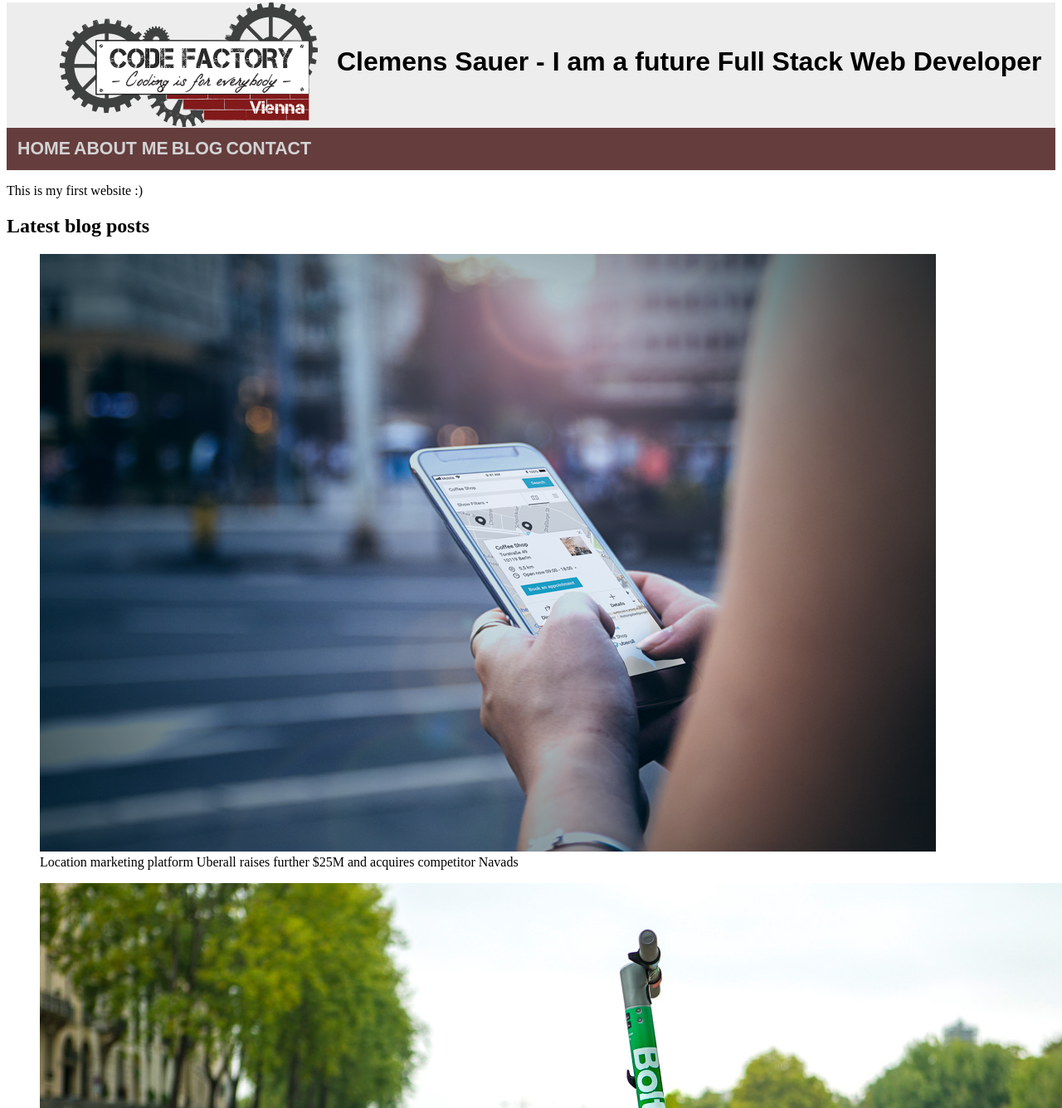
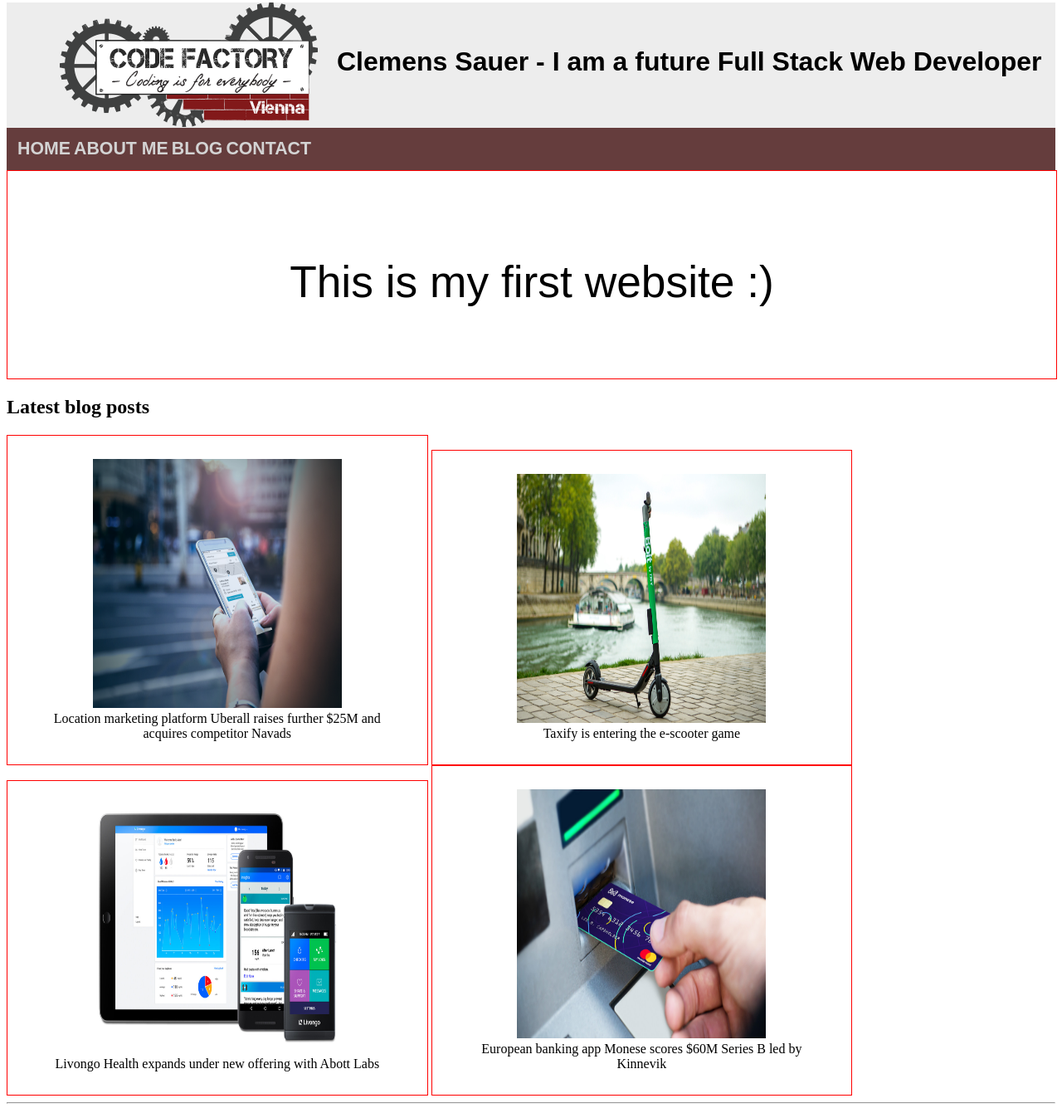
Before and after one commit to clemi1004/FSWD70-Clemens_Sauer-CodeReview-01, a plain HTML site: page index.html in a window 1280 px wide. Shown: the part 5-1340 px from the top of the page at 83% size. Drawn offline with Linux system fonts and the light colour scheme.

Commit message:
files refreshed

```diff
--- a/index.html
+++ b/index.html
@@ -28,22 +28,30 @@
 
 	<h2>Latest blog posts</h2>
 
-	<div class:=pictures>
+	<div class=pictures>
+		<div class=pictures1>
 		<figure>
-			<img src="phone.png" alt="Uber_phone">
+			<img src="phone.png" alt="Uber_phone" width="300" height="300">
 			<figcaption>Location marketing platform Uberall raises further $25M and acquires competitor Navads</figcaption>
 		</figure>
+		</div>
+		<div class=pictures1>
 		<figure>
-			<img src="Taxify-Scooters.jpg" alt="Taxify_scooter">
+			<img src="Taxify-Scooters.jpg" alt="Taxify_scooter" width="300" height="300">
 			<figcaption>Taxify is entering the e-scooter game</figcaption>
 		</figure>
+		</div>
+		<div class=pictures2>
 		<figure>
-			<img src="Devices.jpg" alt="Devices">
+			<img src="Devices.jpg" alt="Devices" width="300" height="300">
 			<figcaption>Livongo Health expands under new offering with Abott Labs</figcaption>
 		</figure>
+		</div>
+		<div class=pictures2>
 		<figure>
-			<img src="Debit_card_ATM.jpg" alt="Debit_Card_ATM">
+			<img src="Debit_card_ATM.jpg" alt="Debit_Card_ATM" width="300" height="300">
 			<figcaption>European banking app Monese scores $60M Series B led by Kinnevik</figcaption>
+		</div class=picture2>
 		</figure>
 	</div>
 	<hr>
--- a/style.css
+++ b/style.css
@@ -21,5 +21,30 @@
 	font-size: 16pt;
 	color: #D3D3D3;
 	text-decoration: none;
+	width: 100%;
 
 }
+
+div.middle_section {font-family:Arial;
+				 display: inline-block;
+				 width: 100%;
+				 height: 200px;
+				 padding-top: 50px;
+				 text-align: center;
+				 border: 1px solid red;
+				 font-size: 40pt;
+}
+div.pictures1 { display: inline-block;
+			width: 40%;
+			text-align: center;
+			padding-top: 12px;
+			padding-bottom: 12px;
+			border: 1px solid red
+}
+div.pictures2 { display: inline-block;
+			width: 40%;
+			text-align: center;
+			padding-top: 12px;
+			padding-bottom: 12px;
+			border: 1px solid red
+}
```
